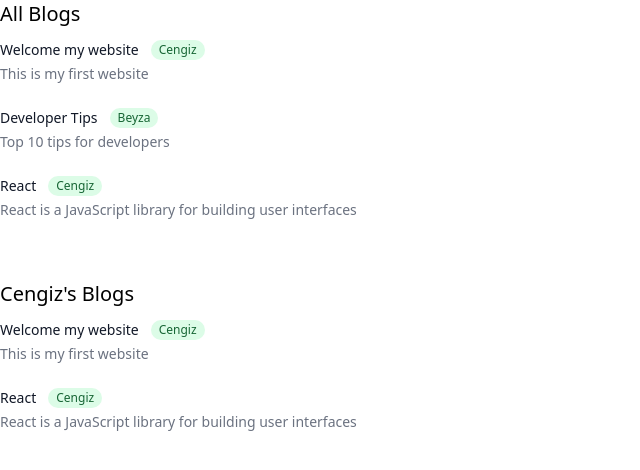
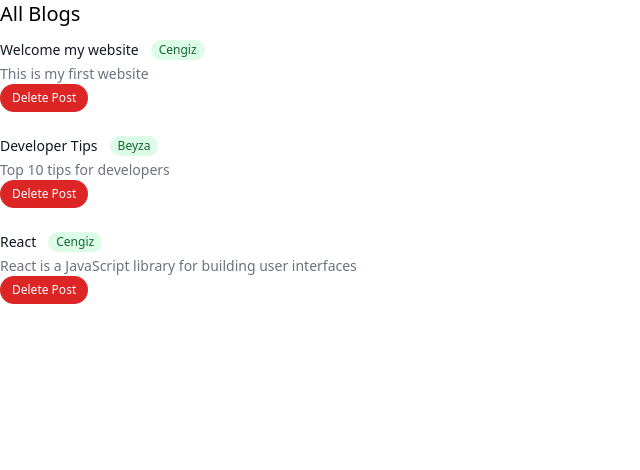
Before and after one commit to cengizdonmez/react-starter-kit, a React (Create React App) app: page / in a window 1280 px wide. Shown: the top 470 px of the page, without its empty margins (0-640 px from the left). Built offline with nearby package versions, Linux system fonts and the light colour scheme.

Commit message:
Functions as props example

```diff
--- a/src/components/BlogList.js
+++ b/src/components/BlogList.js
@@ -1,4 +1,4 @@
-const BlogList = ({blogs, title}) => {
+const BlogList = ({blogs, title, handleDelete}) => {
 
   return (
     <div className="blog-list mb-12">
@@ -10,6 +10,7 @@ const BlogList = ({blogs, title}) => {
             <span className="flex-shrink-0 inline-block px-2 py-0.5 text-green-800 text-xs font-medium bg-green-100 rounded-full">{blog.author}</span>
           </div>
           <p className="mt-1 text-gray-500 text-sm truncate">{blog.subtitle}</p>
+          <button onClick={() => handleDelete(blog.id)} type="button" class="inline-flex items-center py-1.5 px-3 text-xs font-medium rounded-full text-white bg-red-600 hover:bg-red-700">Delete Post</button>
         </div>
        ))}
     </div>
--- a/src/example/OutputtingListsExp.js
+++ b/src/example/OutputtingListsExp.js
@@ -8,10 +8,14 @@ const OutputtingListsExp = () => {
     { title:'React', subtitle:'React is a JavaScript library for building user interfaces', author:'Cengiz', id: 3 },
   ]);
 
+  const handleDelete = (id) => {
+    const newBlogs = blogs.filter((blog) => blog.id !== id);
+    setBlogs(newBlogs);
+  }
+
   return (
     <div>
-       <BlogList blogs={blogs} title="All Blogs"/>
-       <BlogList blogs={blogs.filter((blog) => blog.author === 'Cengiz')} title="Cengiz's Blogs"/>
+       <BlogList blogs={blogs} title="All Blogs" handleDelete={handleDelete} />
     </div>
   )
 }
```
